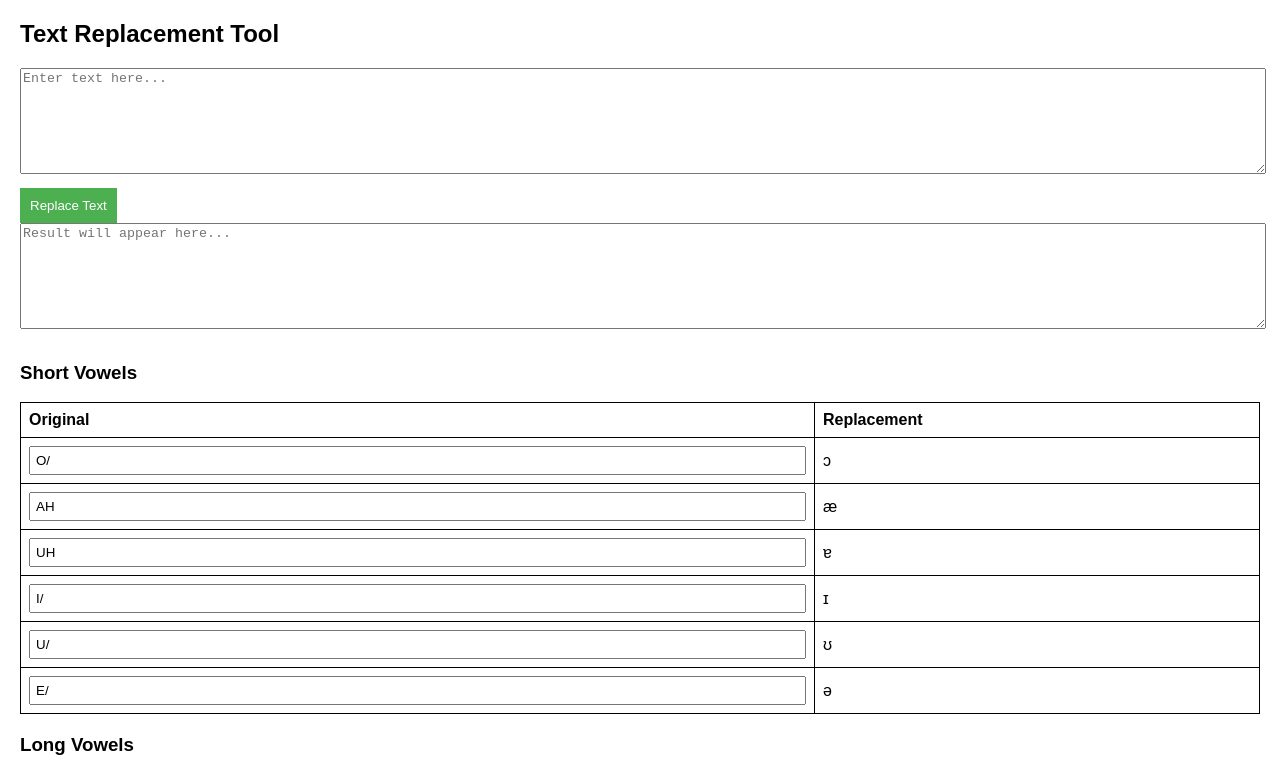
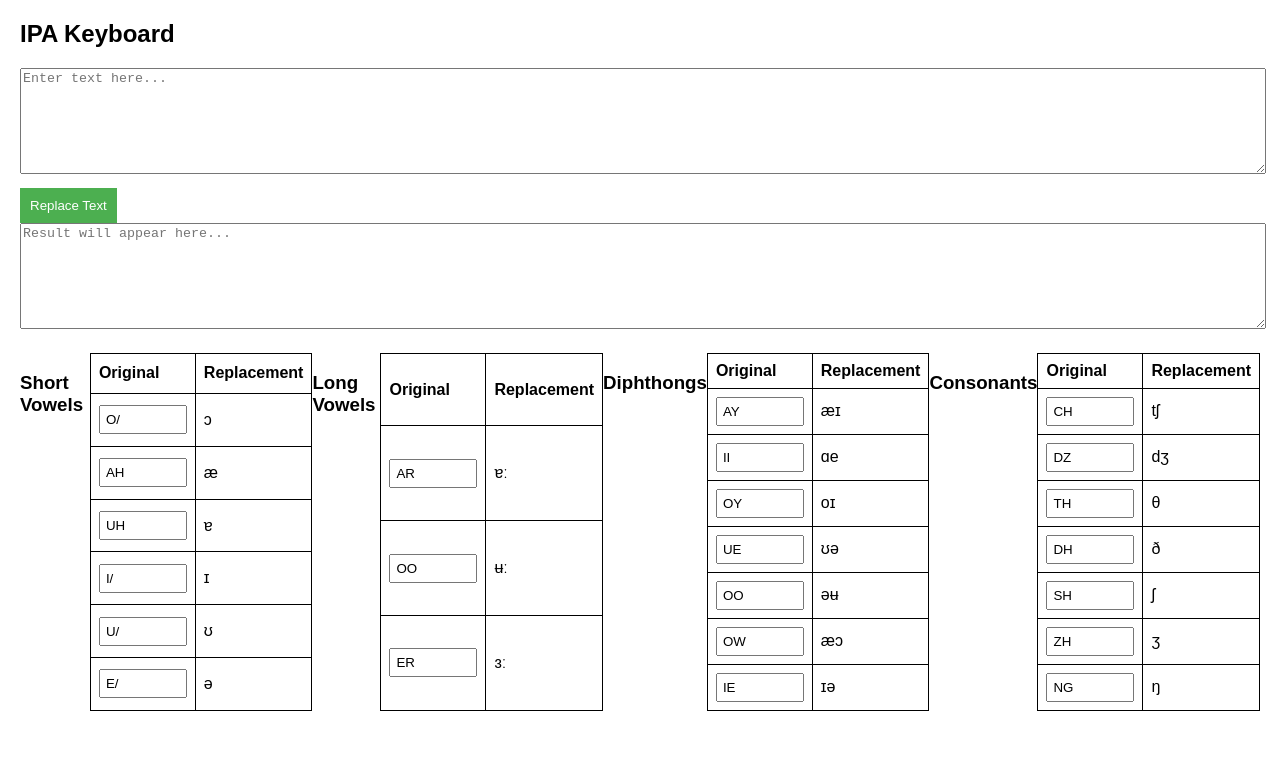
Before and after one commit to slptools/ipakeyboard, a plain HTML site: page index.html in a window 1280 px wide. Shown: the top 773 px of the page. Drawn offline with Linux system fonts and the light colour scheme.

Commit message:
Update index.html
Signed-off-by: slptools <michael.roper@mailfence.com>

```diff
--- a/index.html
+++ b/index.html
@@ -3,15 +3,20 @@
   <head>
     <meta charset="UTF-8" />
     <meta name="viewport" content="width=device-width, initial-scale=1.0" />
-    <title>Text Replacement</title>
+    <title>IPA Keyboard</title>
     <style>
+       .container {
+            display: flex;
+            justify-content: space-around;
+        }
+
       body {
         font-family: Arial, sans-serif;
         margin: 20px;
       }
 
       table {
-        width: 100%;
+        width: 30%;
         margin-bottom: 20px;
         border-collapse: collapse;
       }
@@ -69,7 +74,7 @@
   </head>
 
   <body>
-    <h2>Text Replacement Tool</h2>
+    <h2>IPA Keyboard</h2>
 
     <textarea id="inputText" placeholder="Enter text here..."></textarea>
     <button onclick="replaceText()">Replace Text</button>
@@ -79,6 +84,8 @@
       readonly
     ></textarea>
     <p id="errorMessage" class="error-message"></p>
+
+        <div class="container">
 
     <h3>Short Vowels</h3>
     <table>
@@ -203,7 +210,7 @@
         <td>ŋ</td>
       </tr>
     </table>
-
+        </div>
     <script>
       document.querySelectorAll("table input").forEach((input) => {
         input.addEventListener("input", function () {
```
